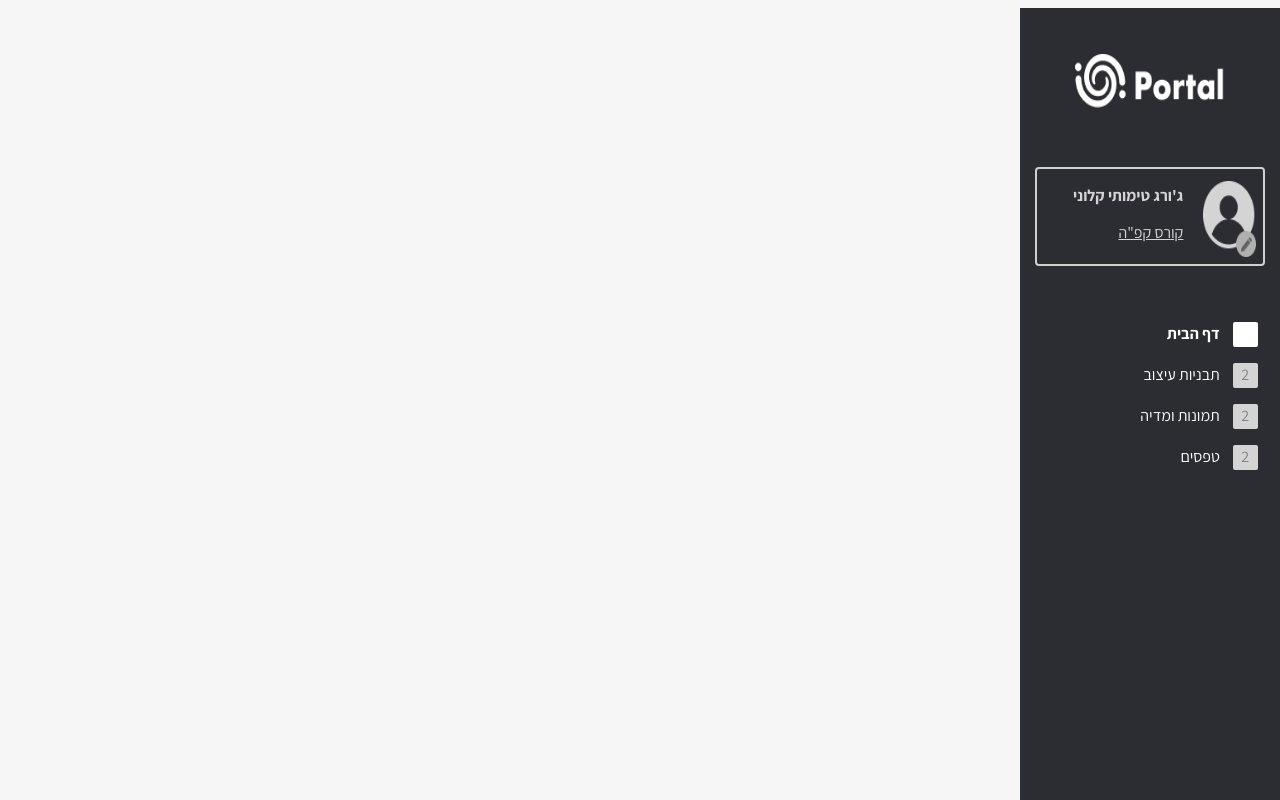
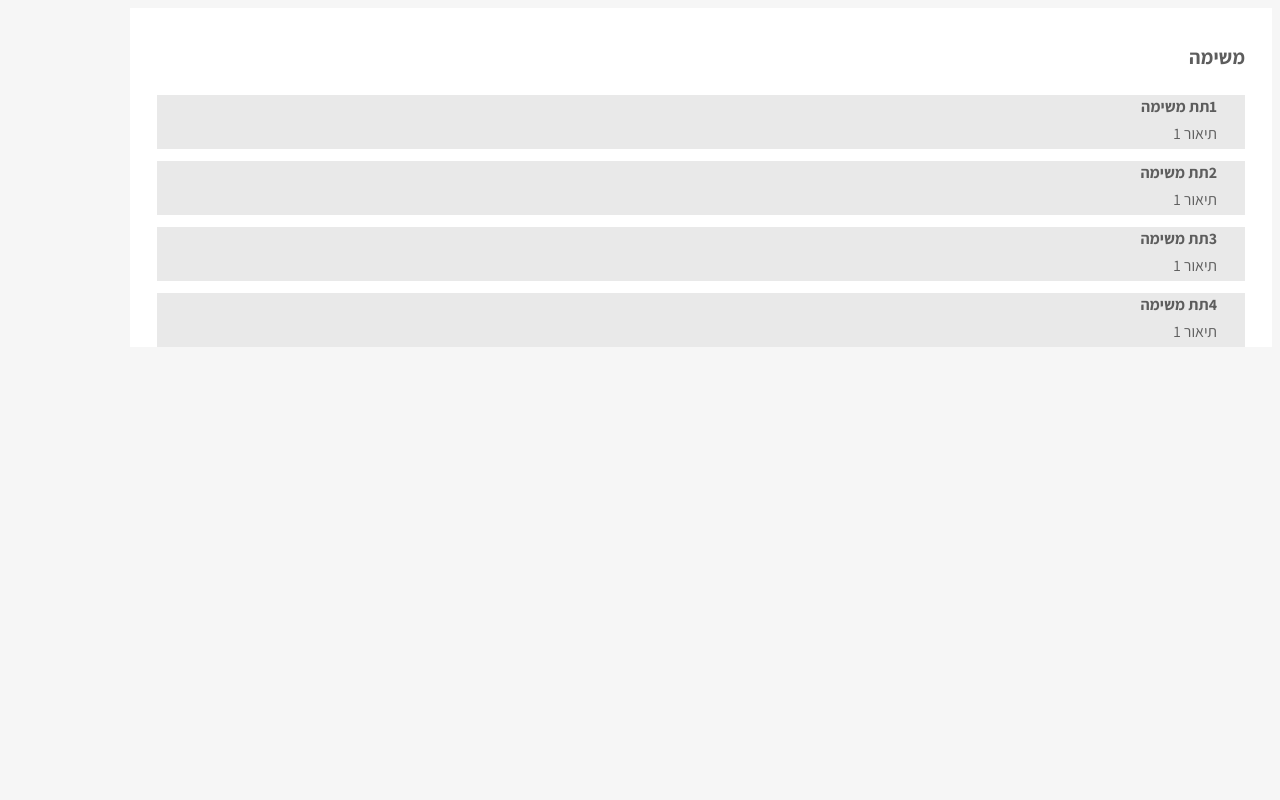
Before and after one commit to 50yearskippur/portalClient, a React (Create React App) app: page / in a window 1280 px wide. Shown: the top 800 px of the page. Built offline with nearby package versions, Linux system fonts and the light colour scheme.

Commit message:
in progress

```diff
--- a/src/App.css
+++ b/src/App.css
@@ -10,6 +10,4 @@ body {
   font-family: Assistant;
   user-select: none;
   display: flex;
-  width: 100%;
-  height: 100%;
 }
--- a/src/App.js
+++ b/src/App.js
@@ -1,12 +1,36 @@
 import "./App.css";
 import NavBar from "./components/NavBar/NavBar";
-import Subjects from "./components/Subjects/Subjects";
-
+import SubSubjects from "./components/SubSubjects/SubSubjects";
 function App() {
   return (
     <div>
-      <NavBar />
-      <Subjects />
+      <SubSubjects
+        subject={{
+          title: "משימה",
+          subSubject: [
+            {
+              title: "1תת משימה",
+              description: "תיאור 1",
+              eduResourse: ["omer", "omer"],
+            },
+            {
+              title: "2תת משימה",
+              description: "תיאור 1",
+              eduResourse: ["omer", "omer"],
+            },
+            {
+              title: "3תת משימה",
+              description: "תיאור 1",
+              eduResourse: ["omer", "omer"],
+            },
+            {
+              title: "4תת משימה",
+              description: "תיאור 1",
+              eduResourse: ["omer", "omer"],
+            },
+          ],
+        }}
+      />
     </div>
   );
 }
--- /dev/null
+++ b/src/components/SubSubjects/SubSubjects.css
@@ -0,0 +1,55 @@
+.subject-container {
+  width: 136vh;
+  color: #5d5d5d;
+  background-color: #fff;
+  line-height: 150%;
+  text-align: right;
+  padding-left: 27px;
+  padding-right: 27px;
+  display: flex;
+  flex-direction: column;
+  gap: 12px;
+}
+
+.subject-title {
+  font-size: 20px;
+  font-weight: 700;
+  padding-bottom: 14px;
+  padding-top: 37px;
+}
+
+.sub-subjects-title {
+  text-align: right;
+  font-size: 20px;
+  font-weight: 700;
+}
+
+.sub-subject-container {
+  font-size: 16px;
+}
+
+.sub-subject-title {
+  font-weight: 700;
+}
+
+.sub-subject-description {
+  font-weight: 400;
+}
+
+.sub-subject-edu {
+  background-color: #c8c8c8;
+  width: 100px;
+}
+
+.sub-subject-edu-container {
+  display: flex;
+  gap: 10px;
+}
+
+.sub-subject-content {
+  display: flex;
+  flex-direction: column;
+  gap: 3px;
+  background-color: #e9e9e9;
+  padding-right: 28px;
+}
--- /dev/null
+++ b/src/components/SubSubjects/SubSubjects.jsx
@@ -0,0 +1,28 @@
+import "./SubSubjects.css";
+
+const SubSubjects = ({subject}) => {
+  return (
+    <div className="subject-container">
+      <div className="subject-title">{subject.title}</div>
+      {subject.subSubject.map((subSubject, index) => {
+        return (
+          <div key={`subSubject${index}`} className="sub-subject-container">
+            <div className="sub-subject-content">
+              <div className="sub-subject-title">{subSubject.title}</div>
+              <div className="sub-subject-description">
+                {subSubject.description}
+              </div>
+              <div className="sub-subject-edu-container">
+                {subSubject.eduResourse.map((eduResource, index) => (
+                  <div className="sub-subject-edu" key={`edu${index}`} />
+                ))}
+              </div>
+            </div>
+          </div>
+        );
+      })}
+    </div>
+  );
+};
+
+export default SubSubjects;
```
